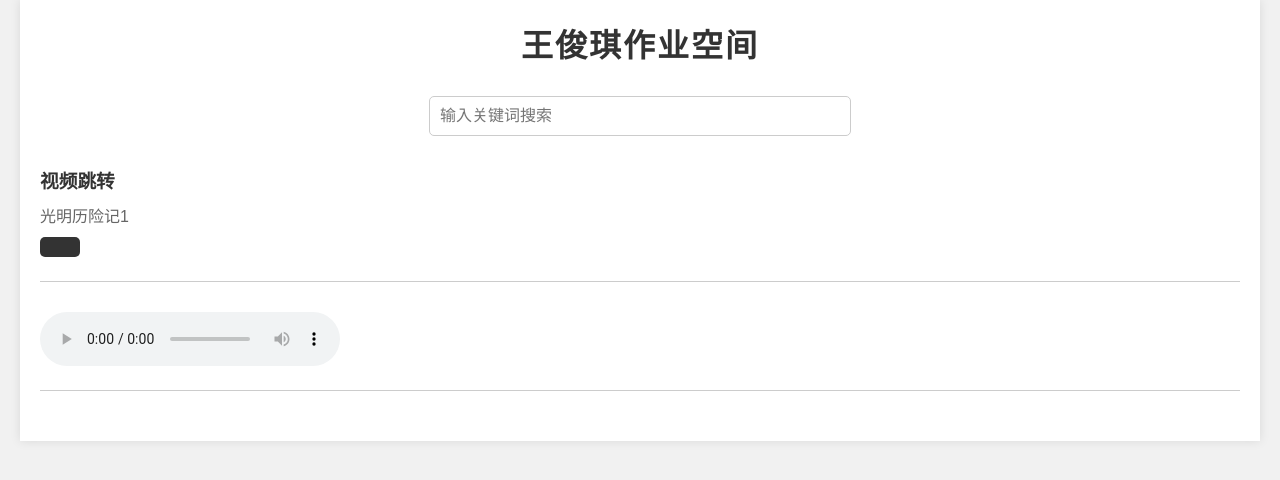
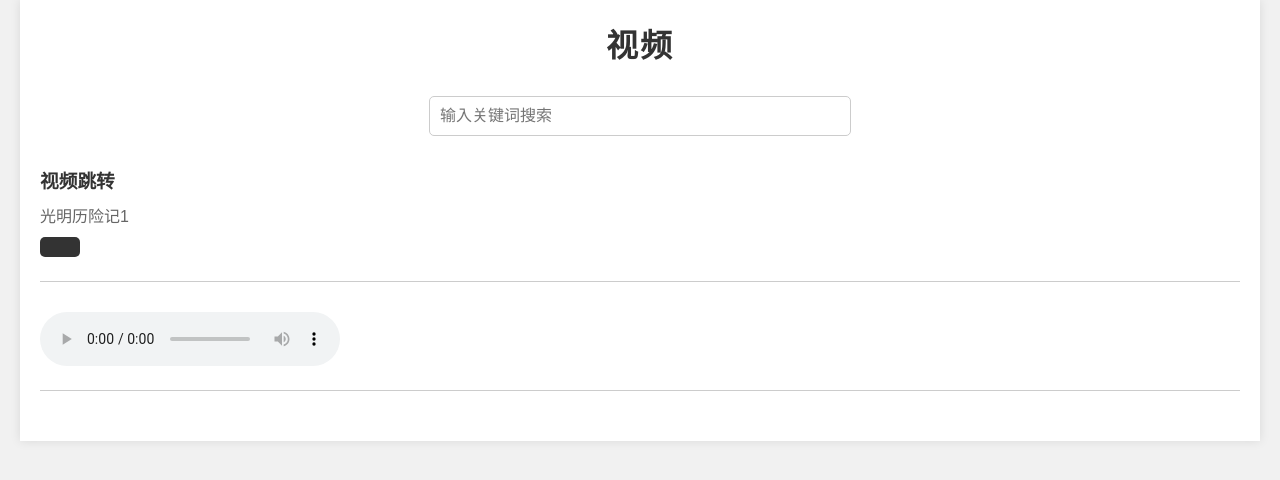
Before and after one commit to wangjunqi67/wangjunqi67.github.io, a plain HTML site: page shiping.html in a window 1280 px wide. Drawn offline with Linux system fonts and the light colour scheme.

Commit message:
Update shiping.html

```diff
--- a/shiping.html
+++ b/shiping.html
@@ -2,7 +2,7 @@
 <html>
 <head>
     <meta charset="UTF-8">
-    <title>王俊琪作业空间</title>
+    <title>视频</title>
     <style>
         body {
             font-family: Arial, sans-serif;
@@ -130,7 +130,7 @@
 </head>
 <body onload="getCurrentIP(); getCurrentTime();">
     <div class="container">
-        <h1>王俊琪作业空间</h1>
+        <h1>视频</h1>
 
         </ul>
 
```
